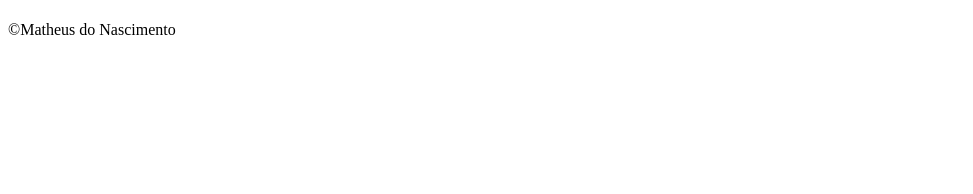
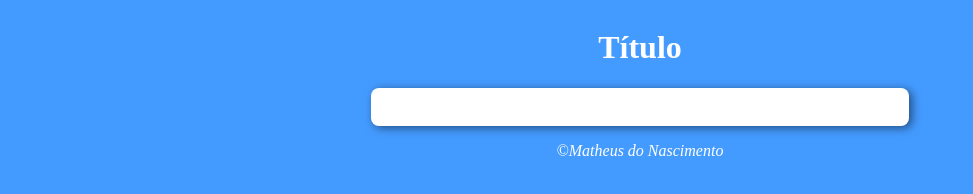
Before and after one commit to Matheusnasc0903/JS, a plain HTML site: page Exercicios/modelo.html in a window 1280 px wide. Shown: the whole page, without its empty margins (0-973 px from the left). Drawn offline with Linux system fonts and the light colour scheme.

Commit message:
new file:   Exercicios/script.js 	new file:   Exercicios/style.css

```diff
--- a/Exercicios/modelo.html
+++ b/Exercicios/modelo.html
@@ -4,11 +4,12 @@
     <meta charset="UTF-8">
     <meta http-equiv="X-UA-Compatible" content="IE=edge">
     <meta name="viewport" content="width=device-width, initial-scale=1.0">
+    <link rel="stylesheet" href="style.css">
     <title>Modelo de Exercício</title>
 </head>
 <body>
     <header>
-        <h1></h1>
+        <h1>Título</h1>
     </header>
     <section>
 
@@ -16,5 +17,6 @@
     <footer>
         <p>&copy;Matheus do Nascimento</p>
     </footer>
+    <script src="script.js"></script>
 </body>
 </html>
--- /dev/null
+++ b/Exercicios/style.css
@@ -0,0 +1,21 @@
+body{
+    background-color: rgb(68, 155, 255);
+    text-align: center;
+    display: flex;
+    flex-direction: column;
+    align-items: center;
+}
+header{
+    color: white;
+}
+section{
+    background-color: white;
+    border-radius: .5em;
+    padding: 1.2em;
+    width: 500px;
+    box-shadow: 3px 2px 10px rgba(0, 0, 0, 0.5);
+}
+footer{
+    color: white;
+    font-style: italic;
+}
```
Also changed, not shown: Exercicios/script.js (added).
